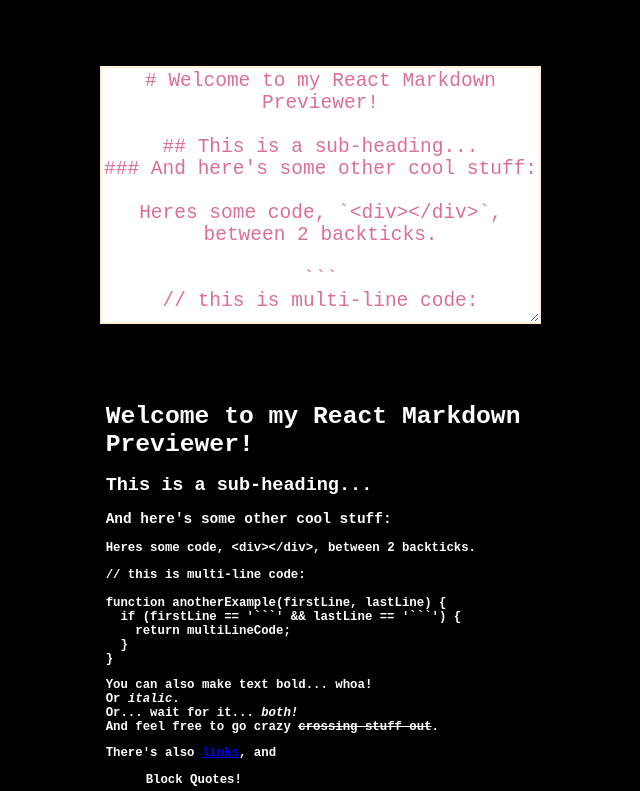
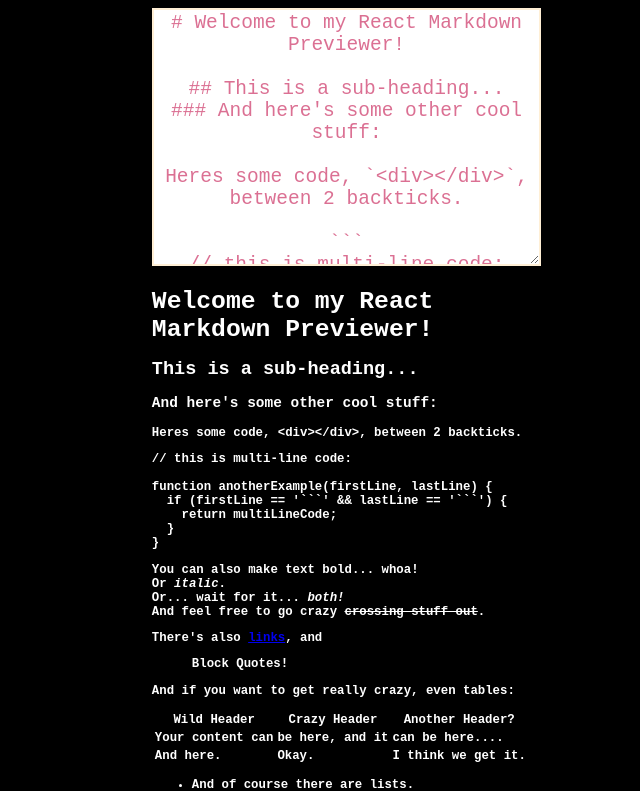
Before and after one commit to dsanderson90/markdown-previewer, a React (Create React App) app: page / in a window 1280 px wide. Shown: the top 791 px of the page, without its empty margins (257-897 px from the left). Built offline with nearby package versions, Linux system fonts and the light colour scheme.

Commit message:
final touches.

```diff
--- a/src/styles/markdown.css
+++ b/src/styles/markdown.css
@@ -28,18 +28,20 @@
   #preview{
     font-size: .95em;
     font-family: monospace;
-    width: 75%;
-    margin: 0 2%;
+    width: 66%;
+    margin: 0 10%;
   }
 
-  textarea {
-    margin: 10% 1%;
+  #editor {
+    width: 66%;
+    margin: 0 10%;
     font-size: 1.5em;
-    text-align: center;
     color: palevioletred;
     border: 2px solid papayawhip;
-    width: 75%;
     height: 250px;
     font-family: monospace;
   }
+  img {
+    width: 100%;
+  }
 }
```
